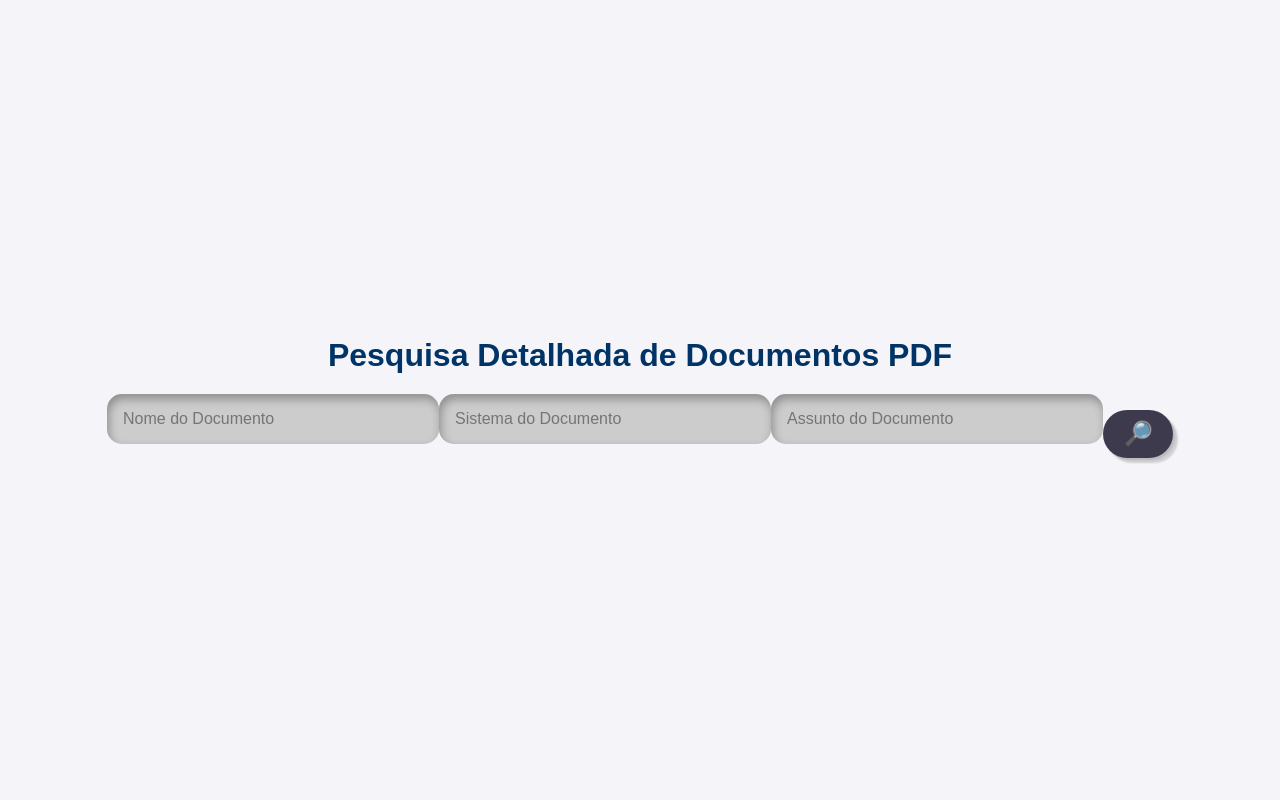
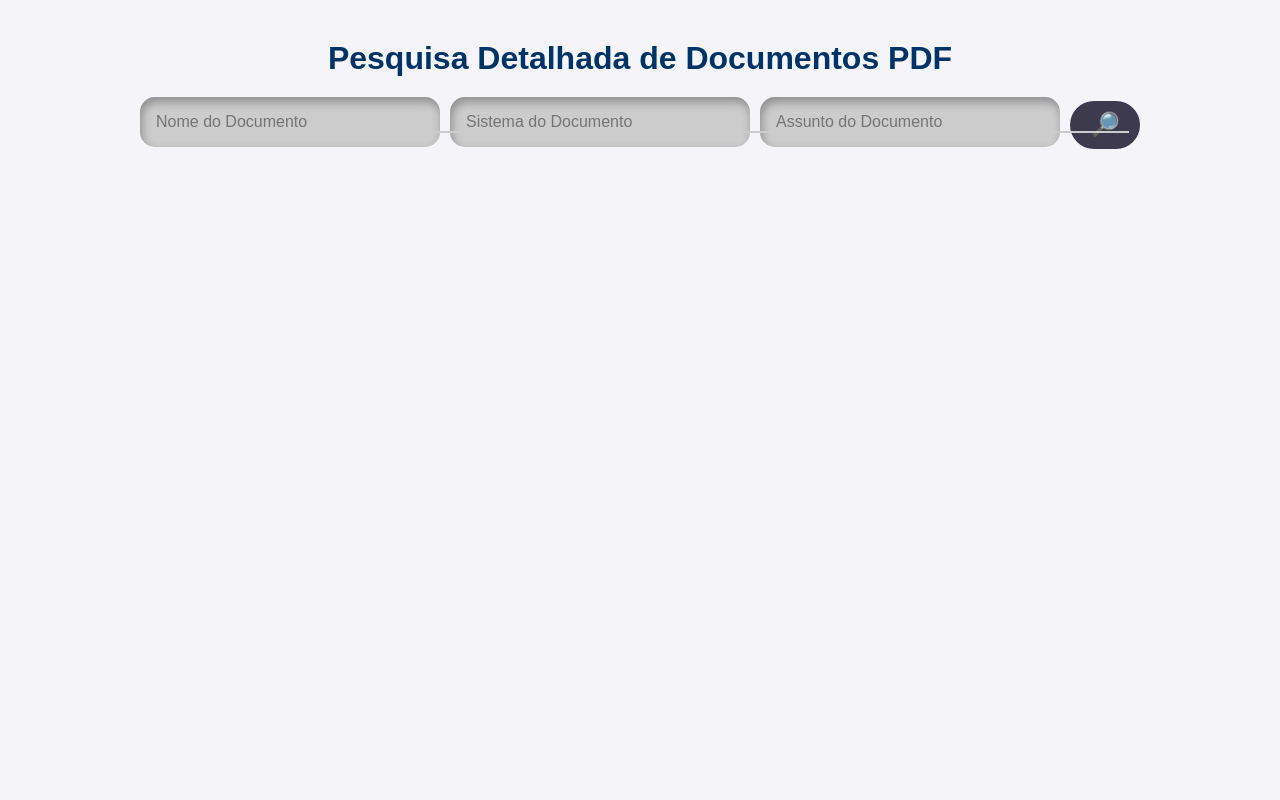
Before and after one commit to xXASURAXx/tela-inicial-mv, a PHP site: page /repositorio-documento/pesquisa_detalhada.php in a window 1280 px wide. Run offline with PHP 8.4, Linux system fonts and the light colour scheme.

Commit message:
att pesquisa

```diff
--- a/repositorio-documento/pesquisa_detalhada.php
+++ b/repositorio-documento/pesquisa_detalhada.php
@@ -53,14 +53,24 @@ if (!empty($nome_documento) || !empty($sistema_documento) || !empty($assunto_doc
     <title>Pesquisa Detalhada de Documentos PDF</title>
     <link rel="stylesheet" href="style.css">
     <style>
-        /* Centralizar o conteúdo */
+        /* Reset de estilos para evitar sublinhados ou faixas */
+        *, *::before, *::after {
+            box-sizing: border-box;
+            margin: 0;
+            padding: 0;
+            text-decoration: none;
+        }
+
+        /* Centralizar o conteúdo, exceto o título */
         body {
             display: flex;
             flex-direction: column;
             align-items: center;
-            justify-content: center;
+            justify-content: flex-start;
             min-height: 100vh;
             background-color: #f4f4f9;
+            padding-top: 20px;
+            font-family: Arial, sans-serif;
         }
 
         h1 {
@@ -71,7 +81,7 @@ if (!empty($nome_documento) || !empty($sistema_documento) || !empty($assunto_doc
             display: flex;
             justify-content: center;
             align-items: center;
-            gap: 20px;
+            gap: 10px;
             margin-bottom: 20px;
         }
 
@@ -88,6 +98,7 @@ if (!empty($nome_documento) || !empty($sistema_documento) || !empty($assunto_doc
             display: flex;
             justify-content: center;
             align-items: center;
+            gap: 10px;
         }
 
         .button {
@@ -110,6 +121,7 @@ if (!empty($nome_documento) || !empty($sistema_documento) || !empty($assunto_doc
                         -2px -2px 1px rgba(255, 255, 255, 0.05);
             overflow: hidden;
             cursor: pointer;
+            transform: translateY(-15px); /* Subir o botão de pesquisa */
         }
 
         .button .span {
@@ -124,8 +136,8 @@ if (!empty($nome_documento) || !empty($sistema_documento) || !empty($assunto_doc
             background-color: #e8e8e8;
             width: 100%;
             height: 100%;
-            left: 0%;
-            bottom: 0%;
+            left: 0;
+            bottom: 0;
             transform: translate(-100%, 100%);
             border-radius: 10px;
             transition: all 0.6s cubic-bezier(0.23, 1, 0.32, 1);
@@ -152,20 +164,23 @@ if (!empty($nome_documento) || !empty($sistema_documento) || !empty($assunto_doc
         .button-content {
             position: relative;
             z-index: 1;
+            font-size: 10px; /* Diminuir o tamanho da fonte */
         }
 
         .button {
             position: relative;
             overflow: hidden;
             height: 3rem;
-            padding: 0 2rem;
+            padding: 0 1.5rem; /* Reduzir o padding para ajustar o tamanho */
             border-radius: 1.5rem;
             background: #3d3a4e;
             background-size: 400%;
             color: #fff;
             border: none;
             cursor: pointer;
-            margin-top: 10px;
+            margin-top: 15px;
+            box-shadow: none; /* Remover sombra */
+            text-decoration: none; /* Remover sublinhados */
         }
 
         .button:hover::before {
@@ -189,16 +204,52 @@ if (!empty($nome_documento) || !empty($sistema_documento) || !empty($assunto_doc
             );
             transition: all 0.475s;
         }
+
+        /* Estilo para os botões lado a lado */
+        .action-buttons {
+            display: flex;
+            gap: 10px;
+            justify-content: center;
+        }
+
+
+
+        .input:focus {
+            background-color: #e8e8e8; /* Cor uniforme ao focar */
+            transform: scale(1.05);
+        }
+
+        /* Sugestões de autocomplete */
+        .autocomplete-suggestions {
+            position: absolute;
+            background-color: #fff;
+            border: 1px solid #ccc;
+            max-height: 150px;
+            overflow-y: auto;
+            width: calc(100% - 22px); /* Largura igual à caixa de texto */
+            z-index: 1000;
+        }
+
+        .autocomplete-suggestion {
+            padding: 10px;
+            cursor: pointer;
+        }
+
+        .autocomplete-suggestion:hover {
+            background-color: #f0f0f0;
+        }
     </style>
 </head>
 <body>
     <h1>Pesquisa Detalhada de Documentos PDF</h1>
 
     <div class="form-container">
-        <form method="GET" action="" class="search-container">
+        <form method="GET" action="" class="search-container" style="position: relative;">
             <input type="text" autocomplete="off" name="nome_documento" class="input" placeholder="Nome do Documento" value="<?php echo htmlspecialchars($nome_documento); ?>">
             <input type="text" autocomplete="off" id="sistema_documento" name="sistema_documento" class="input" placeholder="Sistema do Documento" value="<?php echo htmlspecialchars($sistema_documento); ?>">
+            <div id="sistema_suggestions" class="autocomplete-suggestions"></div>
             <input type="text" autocomplete="off" id="assunto_documento" name="assunto_documento" class="input" placeholder="Assunto do Documento" value="<?php echo htmlspecialchars($assunto_documento); ?>">
+            <div id="assunto_suggestions" class="autocomplete-suggestions"></div>
 
             <button class="button" type="submit">
                 <span class="span">🔎</span>
@@ -220,7 +271,7 @@ if (!empty($nome_documento) || !empty($sistema_documento) || !empty($assunto_doc
                 <td><?php echo htmlspecialchars($documento['nome_documento']); ?></td>
                 <td><?php echo htmlspecialchars($documento['sistema_documento']); ?></td>
                 <td><?php echo htmlspecialchars($documento['assunto_documento']); ?></td>
-                <td>
+                <td class="action-buttons">
                     <a href="visualizar.php?id=<?php echo $documento['id']; ?>" target="_blank">
                         <button class="button">
                             <span class="button-content">Visualizar</span>
@@ -238,5 +289,57 @@ if (!empty($nome_documento) || !empty($sistema_documento) || !empty($assunto_doc
     <?php elseif ($_SERVER['REQUEST_METHOD'] == 'GET' && !empty($_GET)): ?>
         <p>Nenhum resultado encontrado.</p>
     <?php endif; ?>
+
+    <script>
+        // Função para buscar sugestões do sistema
+        document.getElementById('sistema_documento').addEventListener('input', function() {
+            var input = this.value;
+            if (input.length > 1) {
+                fetch('sugestoes.php?tipo=sistema&query=' + input)
+                    .then(response => response.json())
+                    .then(data => {
+                        var suggestions = document.getElementById('sistema_suggestions');
+                        suggestions.innerHTML = '';
+                        data.forEach(function(suggestion) {
+                            var div = document.createElement('div');
+                            div.textContent = suggestion;
+                            div.classList.add('autocomplete-suggestion');
+                            div.addEventListener('click', function() {
+                                document.getElementById('sistema_documento').value = suggestion;
+                                suggestions.innerHTML = '';
+                            });
+                            suggestions.appendChild(div);
+                        });
+                    });
+            } else {
+                document.getElementById('sistema_suggestions').innerHTML = '';
+            }
+        });
+
+        // Função para buscar sugestões do assunto
+        document.getElementById('assunto_documento').addEventListener('input', function() {
+            var input = this.value;
+            if (input.length > 1) {
+                fetch('sugestoes.php?tipo=assunto&query=' + input)
+                    .then(response => response.json())
+                    .then(data => {
+                        var suggestions = document.getElementById('assunto_suggestions');
+                        suggestions.innerHTML = '';
+                        data.forEach(function(suggestion) {
+                            var div = document.createElement('div');
+                            div.textContent = suggestion;
+                            div.classList.add('autocomplete-suggestion');
+                            div.addEventListener('click', function() {
+                                document.getElementById('assunto_documento').value = suggestion;
+                                suggestions.innerHTML = '';
+                            });
+                            suggestions.appendChild(div);
+                        });
+                    });
+            } else {
+                document.getElementById('assunto_suggestions').innerHTML = '';
+            }
+        });
+    </script>
 </body>
 </html>
```
